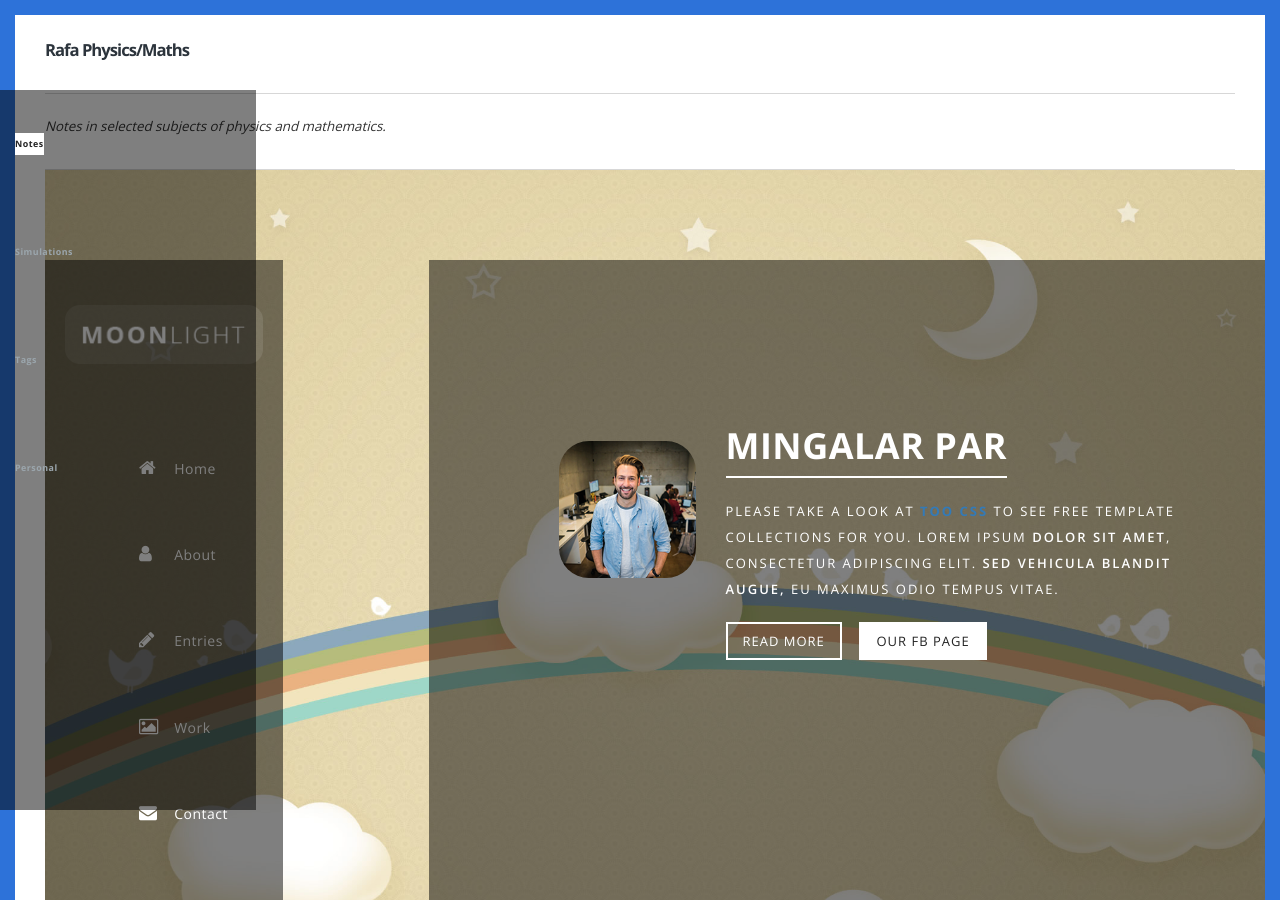
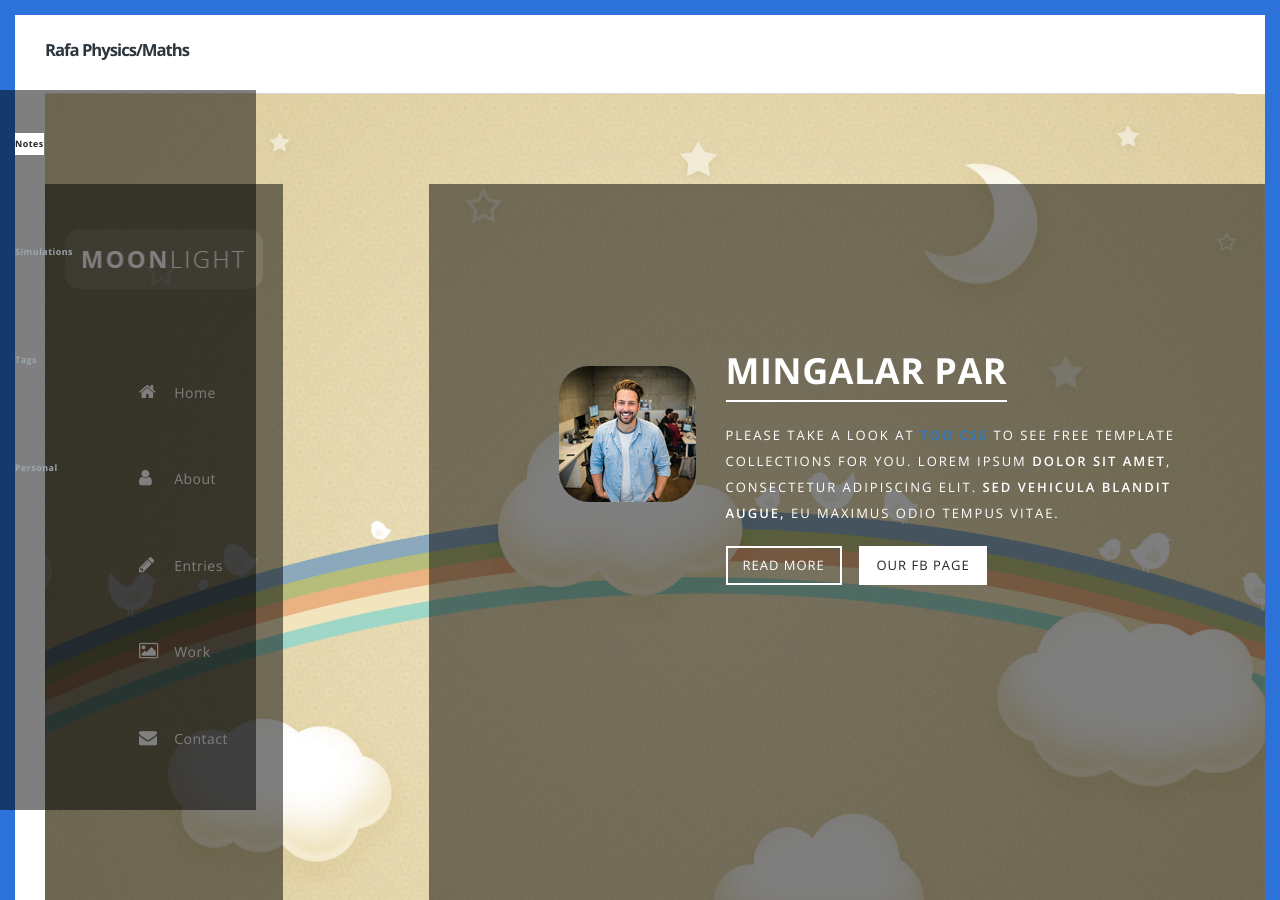
Before and after one commit to rafaf991/rafaf991.github.io, a Jekyll site: the page built from index.html, in a window 1280 px wide and 900 px high. Built offline with Jekyll 4.4.1, drawn with Linux system fonts in a browser that asks for light colours; nearby versions of some CDN libraries; the list of posts is cut into pages by our own code.

Commit message:
new page

```diff
--- a/_config.yml
+++ b/_config.yml
@@ -12,7 +12,7 @@
 title: "Rafa Physics/Maths"
 
 # A description of your site for meta tag, search engine results.
-description: "Notes in selected subjects of physics and mathematics."
+#description: "Notes in selected subjects of physics and mathematics."
 
 # The subpath of your site, e.g. /blog, for generating urls.
 baseurl: ""
--- a/index.html
+++ b/index.html
@@ -6,7 +6,13 @@
  <meta charset="utf-8">
         <meta http-equiv="X-UA-Compatible" content="IE=edge,chrome=1">
         <title>Moonlight CSS Website Template</title>
+
+
+  <meta name="description" content="">
+        <meta name="viewport" content="width=device-width, initial-scale=1">
         <link rel="apple-touch-icon" href="apple-touch-icon.png">
+
+
 
         <link rel="stylesheet" href="css/bootstrap.min.css">
         <link rel="stylesheet" href="css/bootstrap-theme.min.css">
@@ -21,8 +27,7 @@
 
 
 <main class="main-content fadeInDown delay_075s">
-
-
+<body>
     <div class="sequence">
 
       <div class="seq-preloader">
@@ -446,5 +451,5 @@
       </ul>
     </div>
 
-
+</body>
 </main><!-- .site-main -->
```
